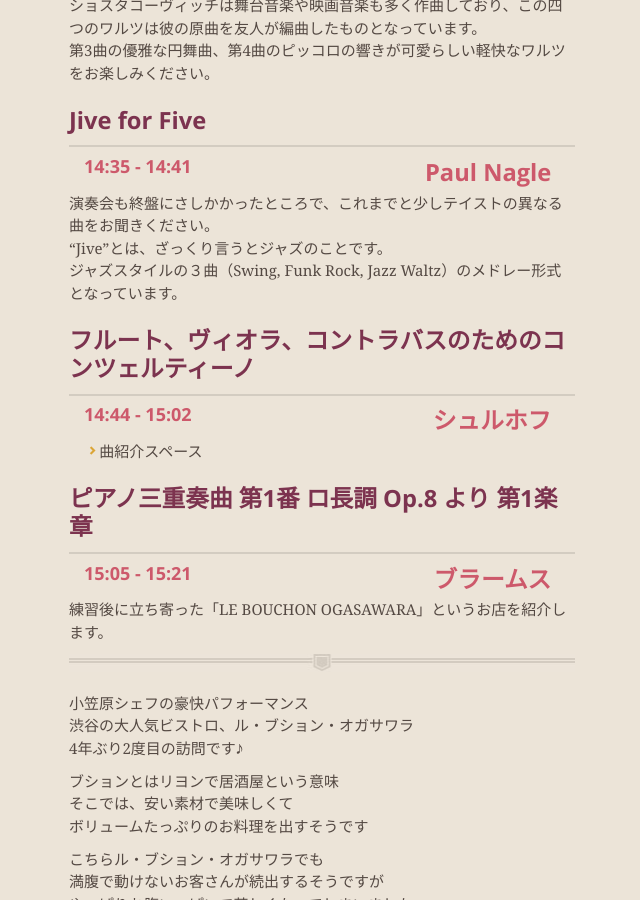
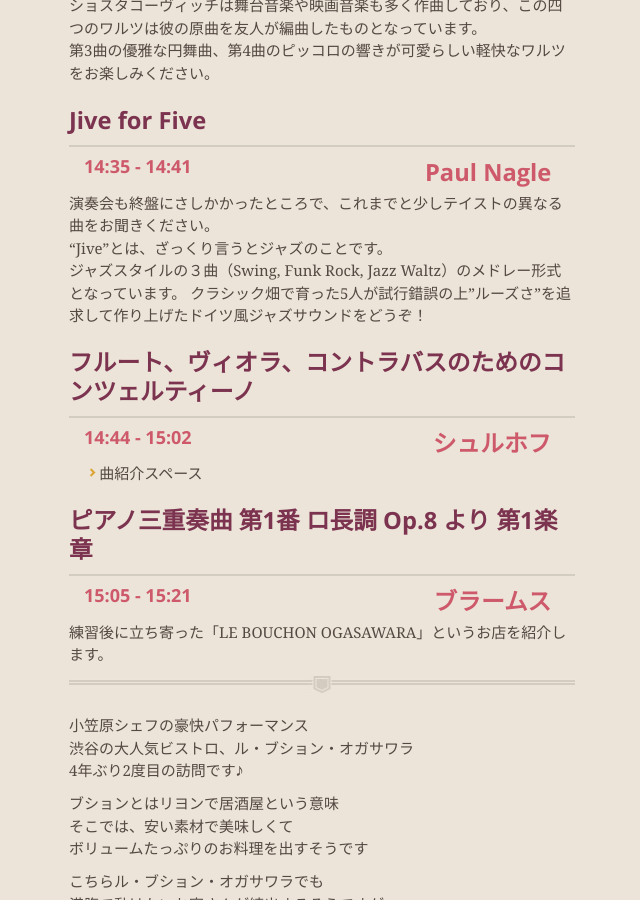
Before and after one commit to Ensemble-Project/Ensemble-Project.github.io, a Jekyll site: the page built from introduction.md, in a window 1280 px wide and 900 px high, scrolled down 2352 px. Shown: the whole window, without its empty margins (318-958 px from the left). Built offline with Jekyll 4.4.1, drawn with Linux system fonts in a browser that asks for light colours; our own code applies the rules of GitHub Pages for plain Markdown files.

Commit message:
add introduction

```diff
--- a/introduction.md
+++ b/introduction.md
@@ -72,6 +72,7 @@
 演奏会も終盤にさしかかったところで、これまでと少しテイストの異なる曲をお聞きください。
 "Jive"とは、ざっくり言うとジャズのことです。
 ジャズスタイルの３曲（Swing, Funk Rock, Jazz Waltz）のメドレー形式となっています。
+クラシック畑で育った5人が試行錯誤の上"ルーズさ"を追求して作り上げたドイツ風ジャズサウンドをどうぞ！
 
 ## フルート、ヴィオラ、コントラバスのためのコンツェルティーノ
 #### シュルホフ
```
